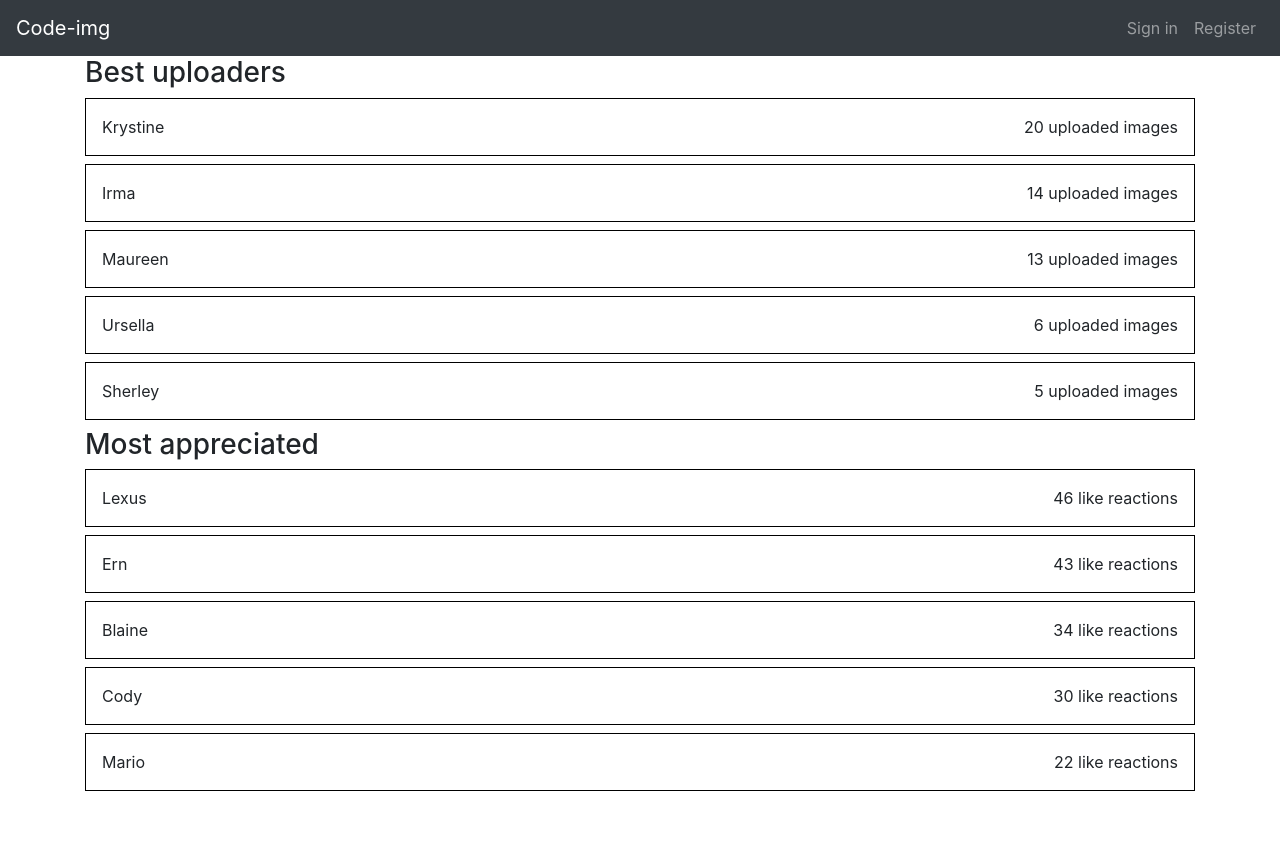
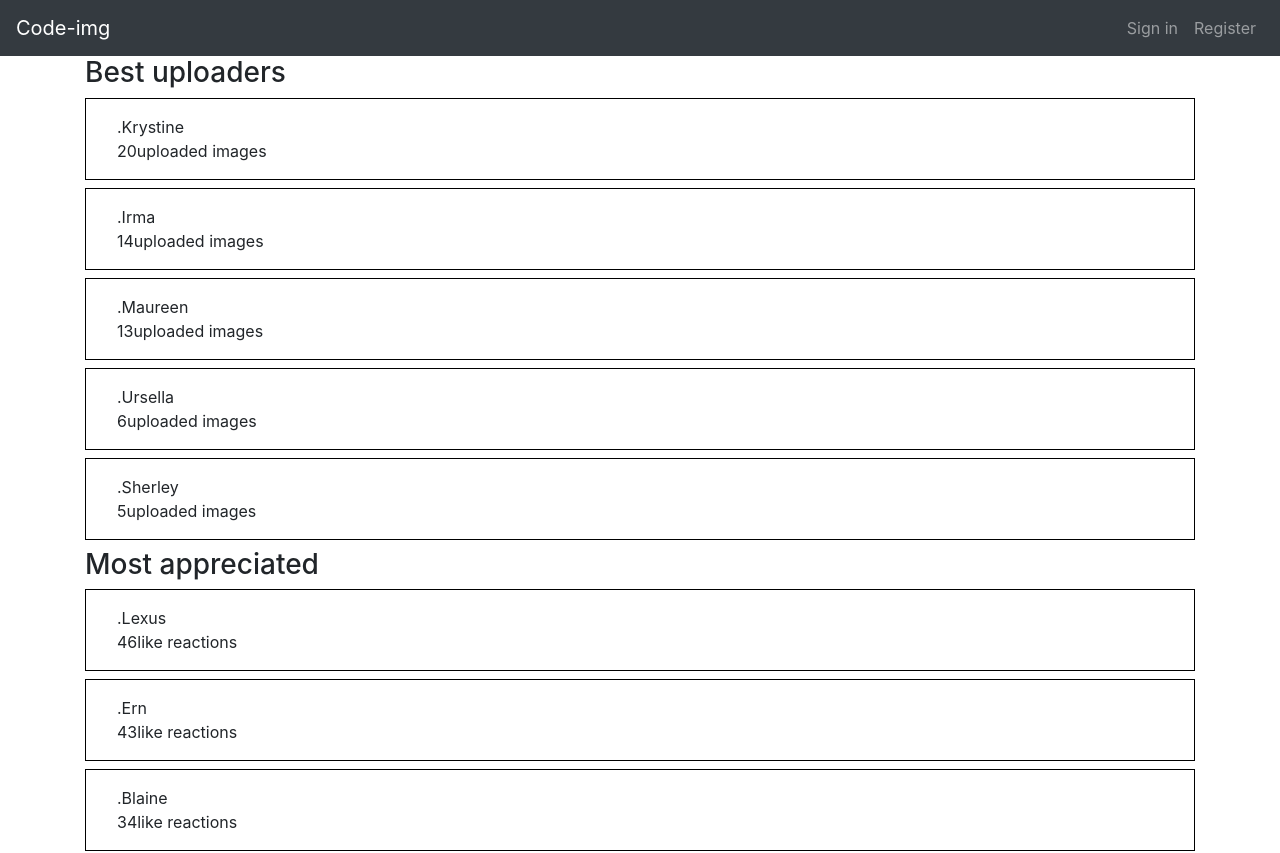
Before and after one commit to mlbiche/code-img, a React (Create React App) app: page /leaderboard in a window 1280 px wide. Shown: the top 853 px of the page. Before the commit the page ends 800 px from the top, so only its background shows below. Built offline with nearby package versions, Linux system fonts and the light colour scheme.

Commit message:
Update the code for UserScore with Bootstrap

```diff
--- a/src/UserScore/UserScore.js
+++ b/src/UserScore/UserScore.js
@@ -15,16 +15,24 @@ export const REACTION_SCORE = 'reaction-score';
  */
 function UserScore({ type, username, score }) {
   return (
-    <div className="user-score-container">
-      <p>{username}</p>
-      <p>
-        {score} <span>
+    <div className="user-score-container row">
+      <div class="col-6 col-sm-12">.{username}</div>
+      <div class="col-6 col-sm-12"> {score}
+        <span>
           {/* Adapt the score text depending on the user score type */}
           {type === UPLOAD_SCORE && 'uploaded images'}
           {type === REACTION_SCORE && 'like reactions'}
         </span>
-      </p>
-    </div>
+      </div>
+      {/* <p>{username}</p> */}
+      {/* <p>
+        {score} <span>
+          {/* Adapt the score text depending on the user score type */}
+      {/* {type === UPLOAD_SCORE && 'uploaded images'}
+      {type === REACTION_SCORE && 'like reactions'}
+        </span> */}
+      {/* </p > * /} */}
+    </div >
   );
 }
 
```
